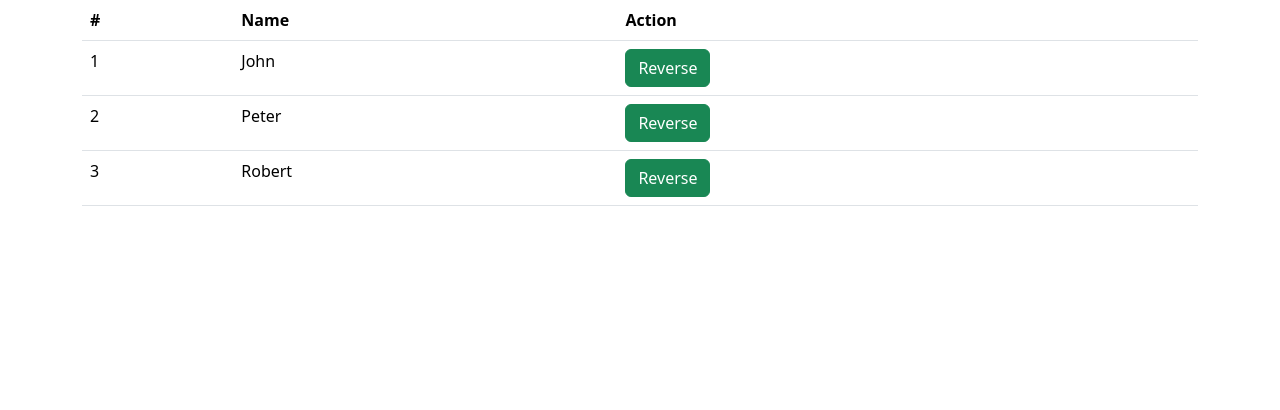
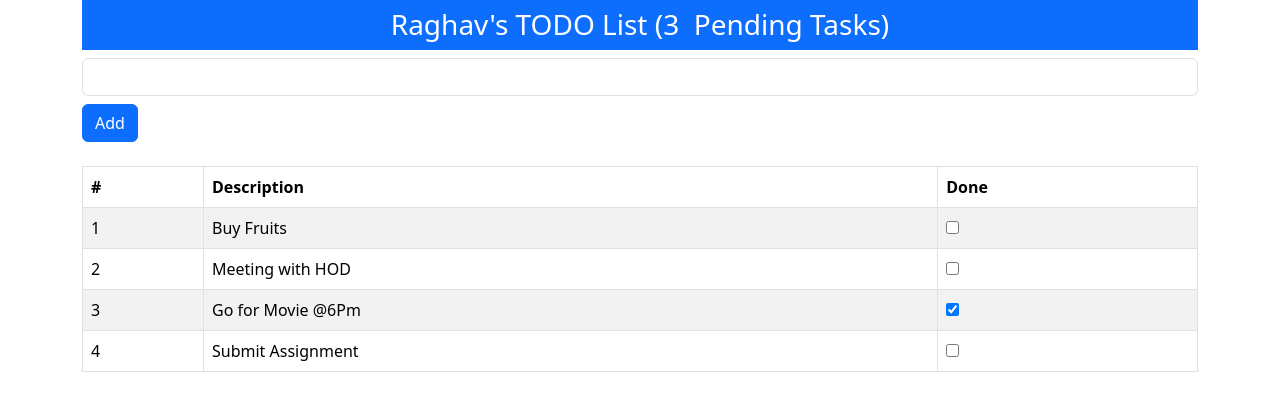
Before and after one commit to pankkap/reactjan23, a React (Create React App) app: page / in a window 1280 px wide. Shown: the top 410 px of the page. Built offline with nearby package versions, Linux system fonts and the light colour scheme.

Commit message:
Session-9

```diff
--- a/src/App.js
+++ b/src/App.js
@@ -2,46 +2,19 @@
 import ReactDOM from 'react-dom/client'
 import '../node_modules/bootstrap/dist/css/bootstrap.css'
 import Message from './components/Message';
+import StateDemo from './components/State Management/StateDemo';
 import Summary from './components/Summary';
-
-
-let names = ["John", "Peter", "Robert"]
+import StateObject from './components/State Management/StateObject'
+import PassStateAsProps from './components/State Management/PassStateAsProps';
+import Todo from './components/State Management/Todo';
 
 function App(){
-
-    // Event Handling
-    function reverseNames(){
-        // alert("Welcome to Event Handling")
-        names.reverse();
-        console.log(names);
-        const root = ReactDOM.createRoot(document.getElementById('root'));
-        root.render(<App />);
-    }
-
-
     return (
         <div className='container'>
-
-<table className="table">
-  <thead>
-    <tr>
-      <th scope="col">#</th>
-      <th scope="col">Name</th>
-      <th scope="col">Action</th>
-    </tr>
-  </thead>
-  <tbody>
-        {
-            names.map(function(name, i){
-                return (
-                    <tr key={i}>
-                        <Summary index={i} name={name} callback={reverseNames}/>
-                    </tr>
-                )
-            })
-        }
-        </tbody>
-        </table>
+            {/* <StateDemo/> */}
+            {/* <StateObject/> */}
+            {/* <PassStateAsProps/> */}
+            <Todo/>
         </div>
     );
 }
--- /dev/null
+++ b/src/components/State Management/PassStateAsProps.js
@@ -0,0 +1,48 @@
+import React, { useState } from 'react'
+
+export default function PassStateAsProps() {
+    const [counter, setcounter] = useState(1)
+
+    function increment(){
+        setcounter(counter+1)
+    }
+    function decrement(){
+        setcounter(counter-1)
+    }
+  return (
+    <div className='container'>
+        <h2 className='bg-primary text-white text-center'>Passing state as Props Demo</h2>
+
+        <h3>Parent Component: {counter}</h3>
+        <hr />
+        <ChildComponent_1 data={counter} functionality={increment}/>
+        <hr />
+        <ChildComponent_2 data={counter} functionality={decrement}/>
+    </div>
+  )
+}
+
+
+function ChildComponent_1(props) {
+    const [personalData, setpersonalData] = useState(props.data);
+
+  return (
+    <div>
+        <h3>Child Component-1: {props.data}</h3>
+        <button className='btn btn-success' onClick={props.functionality}>Increment</button>
+        <h3>Personal Data: {personalData}</h3>
+        <button className='btn btn-info' onClick={()=>setpersonalData(5)}>Modify</button>
+
+    </div>
+  )
+}
+
+function ChildComponent_2(props) {
+    return (
+      <div>
+          <h3>Child Component-2: {props.data}</h3>
+        <button className='btn btn-danger' onClick={props.functionality}>Decrement</button>
+
+      </div>
+    )
+  }
--- /dev/null
+++ b/src/components/State Management/StateDemo.js
@@ -0,0 +1,44 @@
+// Functional Approch to manage the state
+
+import React, { useState } from 'react'
+
+let counter = 0;
+
+export default function StateDemo() {
+
+
+    let [count, setCount] = useState(0);
+    const [name, setname] = useState("no name")
+
+    function incrementData(){
+       setCount(count+1)
+        // 1. Update state data
+        // 2. Rerendering performed
+    }
+
+    function decrementData(){
+       setCount(count-1)
+    }
+
+    function customFun()
+    {
+        setCount(count+1)
+        setname("Pankaj")
+    }
+  return (
+    <div>
+        <h2>Understanding the concept of state management using hook</h2>
+        {/* <button className='btn btn-primary' onClick={decrementData}>-</button> */}
+        <button className='btn btn-primary' onClick={()=>setCount(count-1)}>-</button>
+
+
+        <h3>Count = {count}</h3>
+
+
+        {/* <button className='btn btn-primary' onClick={incrementData}>+</button> */}
+        <button className='btn btn-primary' onClick={customFun}>+</button>
+
+        {name}
+    </div>
+  )
+}
--- /dev/null
+++ b/src/components/State Management/StateObject.js
@@ -0,0 +1,22 @@
+import React, { useState } from 'react'
+
+export default function StateObject() {
+    const [name, setname] = useState({firstName:"", lastName:""})
+  return (
+    <div>
+        <h2>State Management with Object Data</h2>
+        <label htmlFor="">First Name:</label>
+        {/* <input type="text" onChange={(e)=>console.log(e.target.value)}/> */}
+
+        <input type="text" onChange={(e)=>setname({...name, firstName:e.target.value})}/>
+        <br />
+
+        <br />
+        <label htmlFor="">Last Name:</label>
+        <input type="text" onChange={(e)=>setname({...name,lastName:e.target.value})}/>
+        <hr />
+        <h3>{name.firstName} {name.lastName}</h3>
+
+    </div>
+  )
+}
--- /dev/null
+++ b/src/components/State Management/Todo.js
@@ -0,0 +1,82 @@
+import React, { useState } from "react";
+
+export default function ToDo() {
+  const [username, setusername] = useState("Raghav");
+  const [todoitems, settodoitems] = useState([
+    { action: "Buy Fruits", done: false },
+    { action: "Meeting with HOD", done: false },
+    { action: "Go for Movie @6Pm", done: true },
+    { action: "Submit Assignment", done: false },
+  ]);
+  const [newItemText, setnewItemText] = useState("");
+
+  function createNewTodo() {
+    // console.log(newItemText);
+          settodoitems([...todoitems, { action: newItemText, done: false }]);
+        setnewItemText("");
+  }
+
+
+  function toggleTodo(todo) {
+    settodoitems(
+      todoitems.map((item) =>
+        item.action === todo.action ? { ...item, done: !item.done } : item
+      )
+    );
+  }
+
+  function todoTableRows() {
+    return todoitems.map((item, i) => (
+      <tr key={i}>
+        <td>{i + 1}</td>
+        <td>{item.action}</td>
+        <td>
+          <input
+            type="checkbox"
+            checked={item.done}
+            onChange={() => toggleTodo(item)}
+          />
+        </td>
+      </tr>
+    ));
+  }
+  return (
+    <div>
+      <div className="row">
+        <div className="col-md-12">
+          <h3 className="text-white bg-primary text-center p-2">
+            {username}'s TODO List ({todoitems.filter((t) => !t.done).length}&nbsp;
+            Pending Tasks)
+          </h3>
+        </div>
+      </div>
+      <div className="row">
+        <div className="col-md-12">
+          <input
+            type="text"
+            value={newItemText}
+            className="form-control"
+            onChange={(e) => setnewItemText(e.target.value)}
+          />
+          <button className="btn btn-primary mt-2" onClick={createNewTodo}>
+            Add
+          </button>
+        </div>
+      </div>
+      <div className="row mt-4">
+        <div className="col-md-12">
+          <table className="table table-bordered table-striped">
+            <thead>
+              <tr>
+                <th>#</th>
+                <th>Description</th>
+                <th>Done</th>
+              </tr>
+            </thead>
+            <tbody>{todoTableRows()}</tbody>
+          </table>
+        </div>
+      </div>
+    </div>
+  );
+}
```
